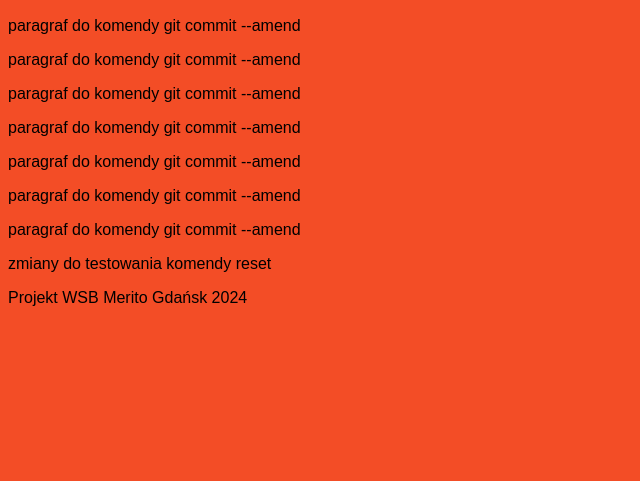
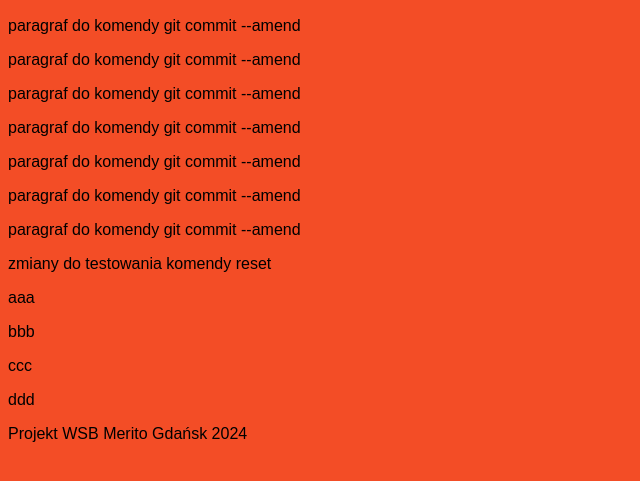
Before and after one commit to gdx165016/INLN3-hyb-PG, a plain HTML site: page index.html in a window 1280 px wide. Shown: the part 111-592 px from the top of the page, without its empty margins (0-640 px from the left). Drawn offline with Linux system fonts and the light colour scheme.

Commit message:
dodaj 4 paragrafy
paragraf 1

paragraf 2

paragraf 3

paragraf 4

```diff
--- a/index.html
+++ b/index.html
@@ -29,6 +29,10 @@
         <section>
             <p>zmiany do testowania komendy reset</p>
         </section>
+        <p>aaa</p>
+        <p>bbb</p>
+        <p>ccc</p>
+        <p>ddd</p>
     </main>
     <footer>
         <p>Projekt WSB Merito Gdańsk 2024</p>
```
